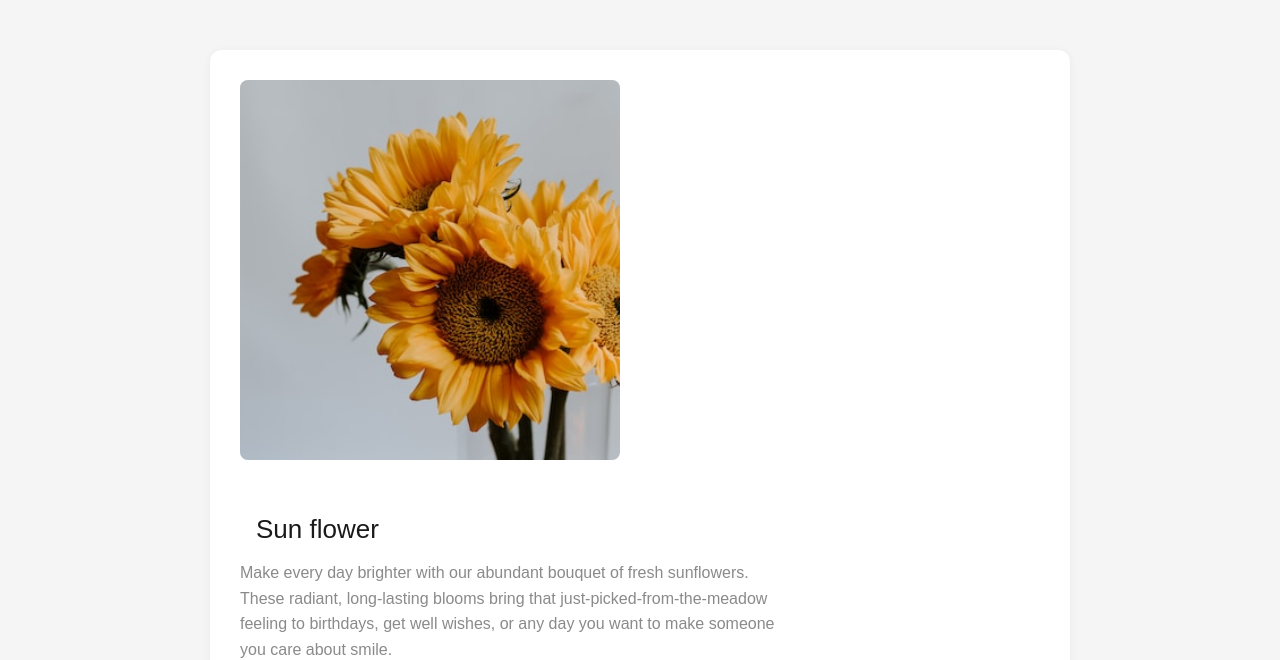
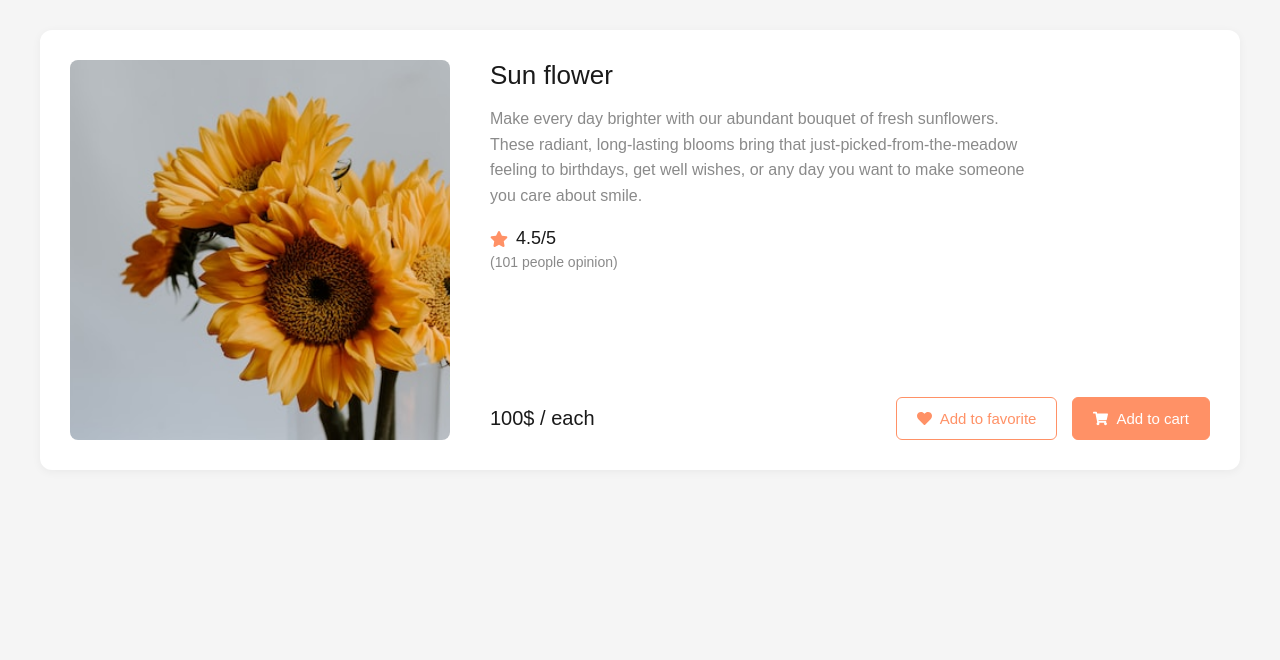
Before and after one commit to dilshodmahmaraimov22-ux/Flowers, a React (Vite) app: page /shop in a window 1280 px wide. Shown: the part 1723-2383 px from the top of the page. Built offline with nearby package versions, Linux system fonts and the light colour scheme.

Commit message:
hatolar tog'irlandi

```diff
--- a/src/Components/Shop2/Shop2.css
+++ b/src/Components/Shop2/Shop2.css
@@ -1,32 +1,35 @@
-* {
+*,
+*::before,
+*::after {
   margin: 0;
   padding: 0;
   box-sizing: border-box;
 }
 
-.container {
+.shop2 {
+  width: 100%;
+  min-height: 100vh;
+  background-color: #f5f5f5;
+  padding: 40px 20px;
+  font-family: Arial, Helvetica, sans-serif;
+}
+
+.shop2-container {
   max-width: 1200px;
   margin: 0 auto;
-  padding: 0 20px;
 }
 
-.shop {
-  padding: 40px 0;
-  background: #f5f5f5;
-  min-height: 100vh;
-  font-family: sans-serif;
+.shop2-card {
+  background-color: #ffffff;
+  border-radius: 12px;
+  padding: 30px;
+  box-shadow: 0 2px 10px rgba(0, 0, 0, 0.05);
+  display: flex;
+  flex-wrap: wrap;
+  gap: 40px;
 }
 
-.shop__item {
-  background: #fff;
-  border-radius: 12px;
-  padding: 30px;
-  display: flex;
-  gap: 40px;
-  box-shadow: 0 2px 10px rgba(0, 0, 0, 0.05);
-}
-
-.shop__img {
+.shop2-image {
   width: 380px;
   height: 380px;
   object-fit: cover;
@@ -34,20 +37,21 @@
   flex-shrink: 0;
 }
 
-.shop__info {
+.shop2-content {
+  flex: 1;
+  min-width: 250px;
   display: flex;
   flex-direction: column;
-  flex: 1;
 }
 
-.shop__title {
+.shop2-heading {
   font-size: 26px;
   font-weight: 500;
   color: #1a1a1a;
   margin-bottom: 15px;
 }
 
-.shop__text {
+.shop2-description {
   font-size: 16px;
   line-height: 1.6;
   color: #8a8a8a;
@@ -55,7 +59,7 @@
   max-width: 550px;
 }
 
-.shop__rating {
+.shop2-rating {
   display: flex;
   align-items: center;
   gap: 8px;
@@ -65,38 +69,38 @@
   margin-bottom: 5px;
 }
 
-.shop__star {
+.shop2-star-icon {
   color: #ff9166;
-  width: 18px;
-  height: 18px;
+  font-size: 18px;
 }
 
-.shop__reviews {
+.shop2-reviews {
   font-size: 14px;
   color: #8a8a8a;
   margin-bottom: 25px;
 }
 
-.shop__bottom {
+.shop2-footer {
   display: flex;
+  flex-wrap: wrap;
   align-items: center;
   gap: 15px;
   margin-top: auto;
 }
 
-.shop__price {
+.shop2-price {
   font-size: 20px;
   font-weight: 500;
   color: #1a1a1a;
   margin-right: auto;
 }
 
-.shop__actions {
+.shop2-buttons {
   display: flex;
   gap: 15px;
 }
 
-.shop__btn {
+.shop2-btn {
   display: flex;
   align-items: center;
   gap: 8px;
@@ -105,107 +109,82 @@
   font-size: 15px;
   font-weight: 500;
   cursor: pointer;
-  transition: all 0.3s ease;
+  border: 1px solid transparent;
   white-space: nowrap;
-  border: 1px solid transparent;
+  transition: background-color 0.3s ease;
 }
 
-.shop__btn svg {
-  width: 16px;
-  height: 16px;
-}
-
-.shop__btn--outline {
-  background: #fff;
+.shop2-btn-outline {
+  background-color: #ffffff;
   border-color: #ff9166;
   color: #ff9166;
 }
 
-.shop__btn--outline:hover {
-  background: #fff5f0;
+.shop2-btn-outline:hover {
+  background-color: #fff5f0;
 }
 
-.shop__btn--filled {
-  background: #ff9166;
+.shop2-btn-filled {
+  background-color: #ff9166;
   border-color: #ff9166;
-  color: #fff;
+  color: #ffffff;
 }
 
-.shop__btn--filled:hover {
-  background: #e07d55;
+.shop2-btn-filled:hover {
+  background-color: #e07d55;
 }
 
-/* Responsive */
 @media (max-width: 768px) {
-  .shop__item {
+  .shop2-card {
     flex-direction: column;
-    gap: 20px;
     padding: 20px;
   }
 
-  .shop__img {
+  .shop2-image {
     width: 100%;
     height: 280px;
   }
 
-  .shop__title {
+  .shop2-heading {
     font-size: 22px;
   }
 
-  .shop__text {
+  .shop2-description {
     font-size: 15px;
     max-width: 100%;
   }
 
-  .shop__bottom {
-    flex-wrap: wrap;
-  }
-
-  .shop__price {
+  .shop2-price {
     width: 100%;
     margin-bottom: 10px;
-  }
-
-  .shop__actions {
-    width: 100%;
-  }
-
-  .shop__btn {
-    flex: 1;
-    justify-content: center;
-    padding: 10px 14px;
-    font-size: 14px;
   }
 }
 
 @media (max-width: 480px) {
-  .shop {
-    padding: 20px 0;
+  .shop2 {
+    padding: 20px 10px;
   }
 
-  .shop__item {
+  .shop2-card {
     padding: 15px;
     border-radius: 8px;
   }
 
-  .shop__img {
+  .shop2-image {
     height: 220px;
   }
 
-  .shop__title {
+  .shop2-heading {
     font-size: 20px;
   }
 
-  .shop__rating {
-    font-size: 16px;
+  .shop2-buttons {
+    flex-direction: column;
+    width: 100%;
   }
 
-  .shop__actions {
-    flex-direction: column;
-    gap: 10px;
-  }
-
-  .shop__btn {
+  .shop2-btn {
     width: 100%;
+    justify-content: center;
   }
 }
--- a/src/Components/Shop2/Shop2.jsx
+++ b/src/Components/Shop2/Shop2.jsx
@@ -5,15 +5,15 @@ import shopp1 from '../Images/shopp1.jpg'
 
 const Shop2 = () => {
   return (
-    <div className="shop">
-      <div className="container">
-        <div className="shop__item">
-          <img className="shop__img" src={shopp1} alt="Sun flower" />
+    <div className="shop2">
+      <div className="shop2-container">
+        <div className="shop2-card">
+          <img className="shop2-image" src={shopp1} alt="Sun flower" />
 
-          <div className="shop__info">
-            <h2 className="shop__title">Sun flower</h2>
+          <div className="shop2-content">
+            <h2 className="shop2-heading">Sun flower</h2>
 
-            <p className="shop__text">
+            <p className="shop2-description">
               Make every day brighter with our abundant bouquet of fresh
               sunflowers. These radiant, long-lasting blooms bring that
               just-picked-from-the-meadow feeling to birthdays, get well
@@ -21,20 +21,20 @@ const Shop2 = () => {
               smile.
             </p>
 
-            <div className="shop__rating">
-              <FaStar className="shop__star" />
+            <div className="shop2-rating">
+              <FaStar className="shop2-star-icon" />
               <span>4.5/5</span>
             </div>
-            <p className="shop__reviews">(101 people opinion)</p>
+            <p className="shop2-reviews">(101 people opinion)</p>
 
-            <div className="shop__bottom">
-              <p className="shop__price">100$ / each</p>
+            <div className="shop2-footer">
+              <p className="shop2-price">100$ / each</p>
 
-              <div className="shop__actions">
-                <button className="shop__btn shop__btn--outline">
+              <div className="shop2-buttons">
+                <button className="shop2-btn shop2-btn-outline">
                   <FaHeart /> Add to favorite
                 </button>
-                <button className="shop__btn shop__btn--filled">
+                <button className="shop2-btn shop2-btn-filled">
                   <FaShoppingCart /> Add to cart
                 </button>
               </div>
```
